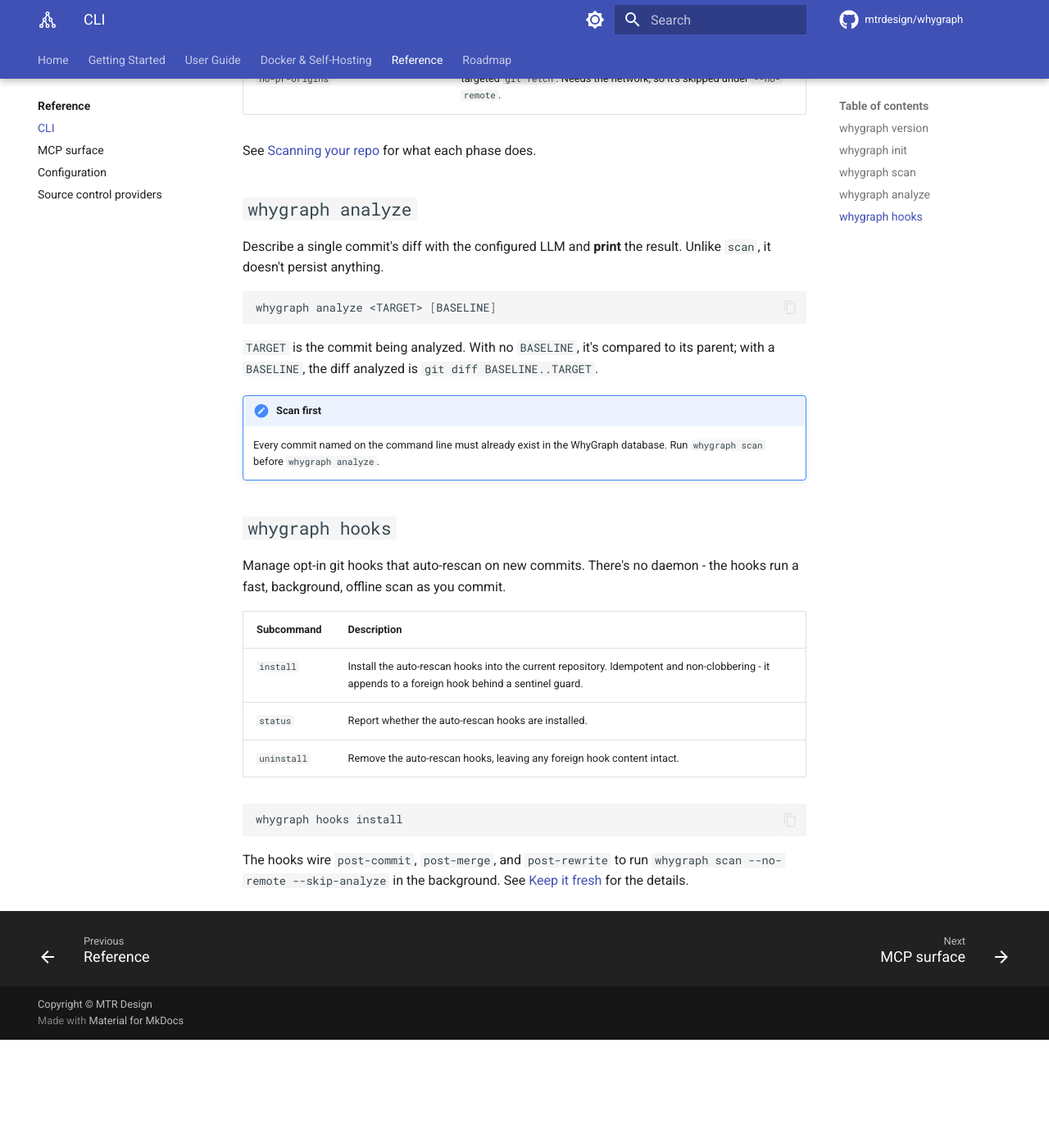
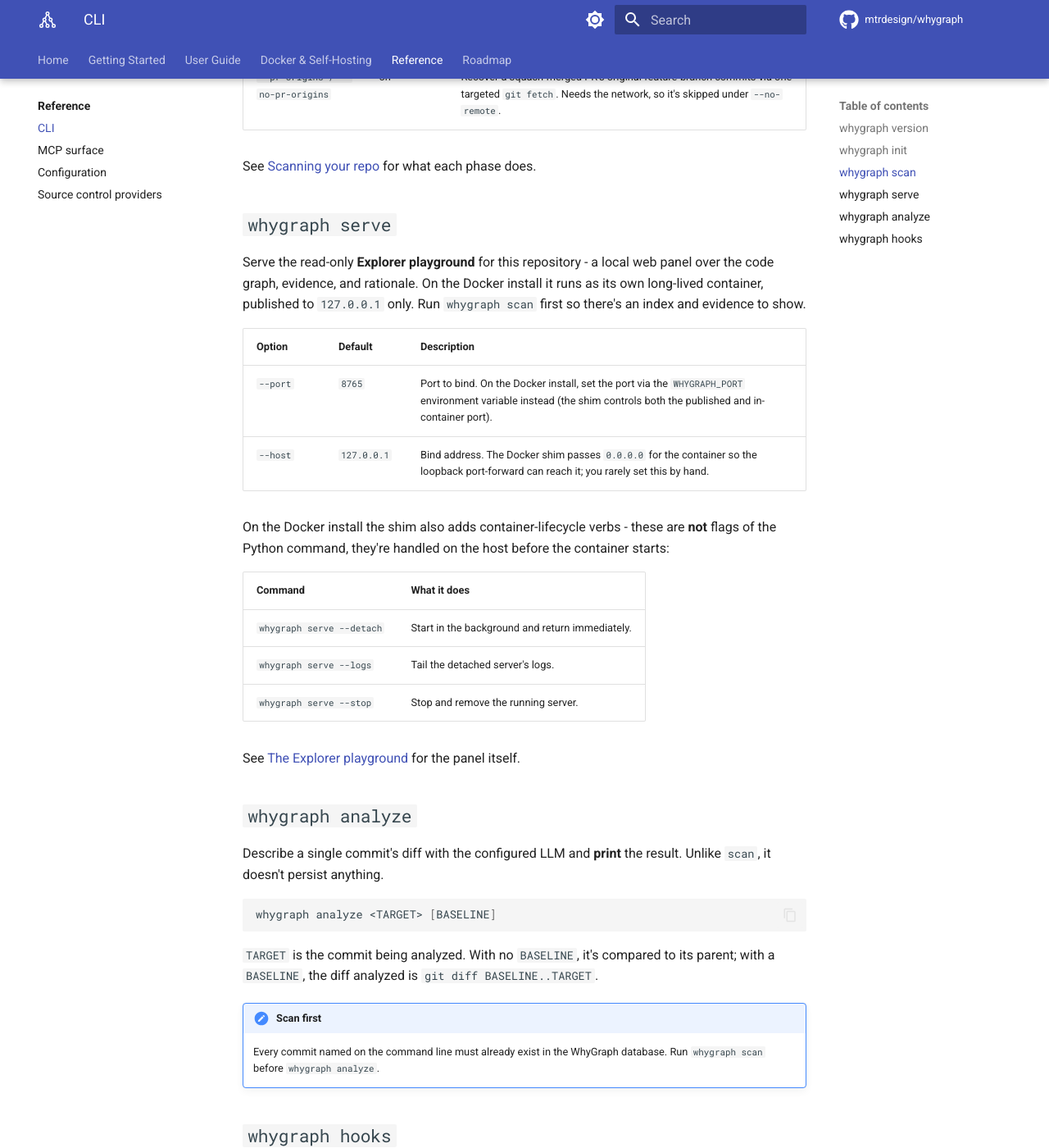
Before and after one commit to mtrdesign/whygraph, an MkDocs documentation site: the page built from docs/reference/cli.md, in a window 1280 px wide and 1400 px high, scrolled down 1975 px. Shown: the whole window at 82% size. Built offline with MkDocs 1.6.1 and Material for MkDocs 9.7.7, drawn with Linux system fonts in a browser that asks for light colours; comment, search, counter and statistics services are not loaded; before the commit the page ends 3243 px from its top, so only the background shows below that; some of the changed text lies outside the part shown.

Commit message:
docs: document the Explorer playground (`whygraph serve`)
- New User Guide page: what the panel is, how to run it, the container
  lifecycle (--detach/--stop/--logs, WHYGRAPH_PORT), the tree/graph/detail
  layout, button-triggered rationale + the "scan first" caveat, the coverage
  heatmap, and the `make dev` HMR loop.
- Add it to the mkdocs nav and a card on the User Guide + Quickstart index.
- CLI reference: add the `whygraph serve` command (it was missing) with its
  --port/--host flags and the shim-level lifecycle verbs; fix the count.
- Short mentions in README and the Quickstart.

````diff
--- a/docs/reference/cli.md
+++ b/docs/reference/cli.md
@@ -10,6 +10,7 @@
   hooks    Manage opt-in git hooks that auto-rescan on new commits.
   init     Initialize the WhyGraph database under .whygraph/whygraph.db.
   scan     Run the source crawlers, then describe each commit with the LLM.
+  serve    Serve the WhyGraph Explorer panel for this repository.
   version  Print installed whygraph version.
 ```
 
@@ -65,6 +66,28 @@
 
 See [Scanning your repo](../guide/scanning.md) for what each phase does.
 
+## `whygraph serve`
+
+Serve the read-only **Explorer playground** for this repository - a local web panel over the code
+graph, evidence, and rationale. On the Docker install it runs as its own long-lived container, published
+to `127.0.0.1` only. Run `whygraph scan` first so there's an index and evidence to show.
+
+| Option | Default | Description |
+|---|---|---|
+| `--port` | `8765` | Port to bind. On the Docker install, set the port via the `WHYGRAPH_PORT` environment variable instead (the shim controls both the published and in-container port). |
+| `--host` | `127.0.0.1` | Bind address. The Docker shim passes `0.0.0.0` for the container so the loopback port-forward can reach it; you rarely set this by hand. |
+
+On the Docker install the shim also adds container-lifecycle verbs - these are **not** flags of the
+Python command, they're handled on the host before the container starts:
+
+| Command | What it does |
+|---|---|
+| `whygraph serve --detach` | Start in the background and return immediately. |
+| `whygraph serve --logs` | Tail the detached server's logs. |
+| `whygraph serve --stop` | Stop and remove the running server. |
+
+See [The Explorer playground](../guide/playground.md) for the panel itself.
+
 ## `whygraph analyze`
 
 Describe a single commit's diff with the configured LLM and **print** the result. Unlike `scan`, it
--- a/mkdocs.yml
+++ b/mkdocs.yml
@@ -86,6 +86,7 @@
       - Scanning your repo: guide/scanning.md
       - Wiring your editor: guide/editors.md
       - Using WhyGraph (MCP): guide/mcp-usage.md
+      - Explorer playground: guide/playground.md
   - Docker & Self-Hosting:
       - deploy/index.md
       - Run with Docker: deploy/docker.md
````
Also changed, not shown: other parts of docs/reference/cli.md (+1 -1 lines), README.md (+1 -0 lines), docs/getting-started/quickstart.md (+13 -0 lines), docs/guide/index.md (+8 -0 lines), docs/guide/playground.md (added, +118 -0 lines).
